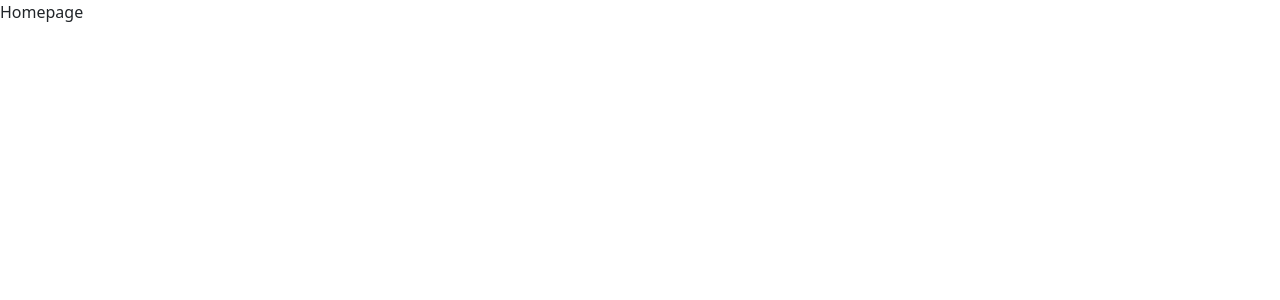
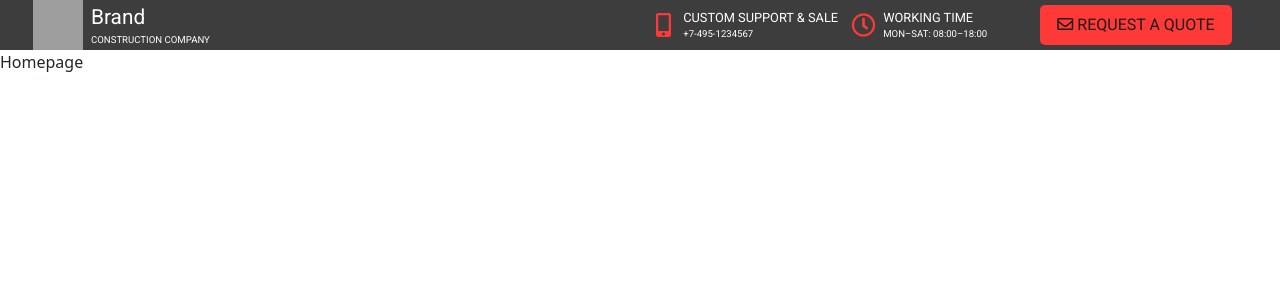
Before and after one commit to melihdizdar/construction-portfolio, a React (Create React App) app in the folder frontend/: page / in a window 1280 px wide. Shown: the top 300 px of the page. Built offline with nearby package versions, Linux system fonts and the light colour scheme; grey boxes are pictures that could not be loaded.

Commit message:
add topbar

```diff
--- a/frontend/src/App.js
+++ b/frontend/src/App.js
@@ -1,10 +1,12 @@
 import { BrowserRouter, Routes, Route } from "react-router-dom";
+import TopBar from "./components/TopBar/TopBar";
 import HomeScreen from "./screens/HomeScreen";
 
 function App() {
   return (
     <div>
         <BrowserRouter>
+            <TopBar/>
             <main>
                 <Routes>
                     <Route path="/" element={<HomeScreen/>}/>
--- /dev/null
+++ b/frontend/src/components/TopBar/TopBar.js
@@ -0,0 +1,42 @@
+import React from 'react'
+import "./topbar.css";
+import logo from "../../assets/logo.png";
+
+export default function TopBar() {
+    return (
+        <div className="topbar">
+            <div className="left">
+                <div className="logo">
+                    <img src={logo} alt="logo"/>
+                </div>
+                <div className="brandStage">
+                    <div className="topText">Brand</div>
+                    <div className="bottomText">CONSTRUCTION COMPANY</div>
+                </div>
+            </div>
+            <div className="right">
+                <div className="info">
+                    <div className="left">
+                        <i class="fas fa-mobile-alt"></i>
+                    </div>
+                    <div className="right">
+                        <div className="header">CUSTOM SUPPORT & SALE</div>
+                        <div className="subHeader">+7-495-1234567</div>
+                    </div>
+                </div>
+                <div className="info">
+                    <div className="left">
+                        <i class="far fa-clock"></i>
+                    </div>
+                    <div className="right">
+                        <div className="header">WORKING TIME</div>
+                        <div className="subHeader">MON–SAT: 08:00–18:00</div>
+                    </div>
+                </div>
+                <div className="buttonStage">
+                    <button><i class="far fa-envelope"></i> REQUEST A QUOTE</button>
+                </div>
+            </div>
+        </div>
+    )
+}
--- /dev/null
+++ b/frontend/src/components/TopBar/topbar.css
@@ -0,0 +1,163 @@
+@import url("https://fonts.googleapis.com/css2?family=Roboto:ital,wght@0,100;0,300;0,400;0,500;0,700;0,900;1,100;1,300;1,400;1,500;1,700;1,900&display=swap");
+.topbar {
+  display: -webkit-box;
+  display: -ms-flexbox;
+  display: flex;
+  -webkit-box-pack: justify;
+      -ms-flex-pack: justify;
+          justify-content: space-between;
+  -webkit-box-align: center;
+      -ms-flex-align: center;
+          align-items: center;
+  width: 100%;
+  font-family: 'Roboto', sans-serif;
+  background-color: #3d3d3d;
+}
+
+.topbar .left {
+  display: -webkit-box;
+  display: -ms-flexbox;
+  display: flex;
+  -webkit-box-pack: space-evenly;
+      -ms-flex-pack: space-evenly;
+          justify-content: space-evenly;
+  -webkit-box-align: center;
+      -ms-flex-align: center;
+          align-items: center;
+  width: 15%;
+  margin-left: 2%;
+}
+
+.topbar .left .logo {
+  display: -webkit-box;
+  display: -ms-flexbox;
+  display: flex;
+  -webkit-box-pack: center;
+      -ms-flex-pack: center;
+          justify-content: center;
+  -webkit-box-align: center;
+      -ms-flex-align: center;
+          align-items: center;
+}
+
+.topbar .left .logo img {
+  width: 50px;
+  height: 50px;
+}
+
+.topbar .left .brandStage {
+  display: -webkit-box;
+  display: -ms-flexbox;
+  display: flex;
+  -webkit-box-pack: start;
+      -ms-flex-pack: start;
+          justify-content: flex-start;
+  -webkit-box-align: start;
+      -ms-flex-align: start;
+          align-items: flex-start;
+  -webkit-box-orient: vertical;
+  -webkit-box-direction: normal;
+      -ms-flex-direction: column;
+          flex-direction: column;
+  color: white;
+}
+
+.topbar .left .brandStage .topText {
+  font-size: 1.3rem;
+}
+
+.topbar .left .brandStage .bottomText {
+  font-size: 0.6rem;
+}
+
+.topbar .right {
+  display: -webkit-box;
+  display: -ms-flexbox;
+  display: flex;
+  width: 50%;
+}
+
+.topbar .right .info {
+  width: 50%;
+  display: -webkit-box;
+  display: -ms-flexbox;
+  display: flex;
+  -webkit-box-pack: space-evenly;
+      -ms-flex-pack: space-evenly;
+          justify-content: space-evenly;
+  -webkit-box-align: center;
+      -ms-flex-align: center;
+          align-items: center;
+}
+
+.topbar .right .info .left {
+  -webkit-box-flex: 20%;
+      -ms-flex: 20%;
+          flex: 20%;
+  display: -webkit-box;
+  display: -ms-flexbox;
+  display: flex;
+  -webkit-box-pack: center;
+      -ms-flex-pack: center;
+          justify-content: center;
+  -webkit-box-align: center;
+      -ms-flex-align: center;
+          align-items: center;
+  font-size: 1.5rem;
+  color: #ff3838;
+}
+
+.topbar .right .info .right {
+  -webkit-box-flex: 80%;
+      -ms-flex: 80%;
+          flex: 80%;
+  display: -webkit-box;
+  display: -ms-flexbox;
+  display: flex;
+  -webkit-box-pack: start;
+      -ms-flex-pack: start;
+          justify-content: flex-start;
+  -webkit-box-align: start;
+      -ms-flex-align: start;
+          align-items: flex-start;
+  -webkit-box-orient: vertical;
+  -webkit-box-direction: normal;
+      -ms-flex-direction: column;
+          flex-direction: column;
+  color: white;
+}
+
+.topbar .right .info .right .header {
+  font-size: 0.8rem;
+}
+
+.topbar .right .info .right .subHeader {
+  font-size: 0.6rem;
+}
+
+.topbar .right .buttonStage {
+  width: 60%;
+  display: -webkit-box;
+  display: -ms-flexbox;
+  display: flex;
+  -webkit-box-pack: start;
+      -ms-flex-pack: start;
+          justify-content: flex-start;
+  -webkit-box-align: start;
+      -ms-flex-align: start;
+          align-items: flex-start;
+}
+
+.topbar .right .buttonStage button {
+  background-color: #ff3838;
+  color: #1c1c1c;
+  border: none;
+  height: 40px;
+  width: 80%;
+  border-radius: 5px;
+}
+
+.topbar .right .buttonStage button:hover {
+  opacity: 0.7;
+}
+/*# sourceMappingURL=topbar.css.map */
--- /dev/null
+++ b/frontend/src/components/TopBar/topbar.scss
@@ -0,0 +1,94 @@
+$red_1:#ff4d4d;
+$red_2:#ff3838;
+$black_1:#4b4b4b;
+$black_2:#3d3d3d;
+$black_3:#1c1c1c;
+$grey_1:#d1ccc0;
+$white:white;
+@import url('https://fonts.googleapis.com/css2?family=Roboto:ital,wght@0,100;0,300;0,400;0,500;0,700;0,900;1,100;1,300;1,400;1,500;1,700;1,900&display=swap');
+.topbar{
+    display: flex;
+    justify-content: space-between;
+    align-items: center;
+    width: 100%;
+    font-family: 'Roboto', sans-serif;
+    background-color: $black_2;
+    .left{
+        display: flex;
+        justify-content: space-evenly;
+        align-items: center;
+        width: 15%;
+        margin-left: 2%;
+        .logo{
+            display: flex;
+            justify-content: center;
+            align-items: center;
+            img{
+                width: 50px;
+                height: 50px;
+            }
+        }
+        .brandStage{
+            display: flex;
+            justify-content: flex-start;
+            align-items: flex-start;
+            flex-direction: column;
+            color: $white;
+            .topText{
+                font-size: 1.3rem;
+            }
+            .bottomText{
+                font-size: 0.6rem;
+            }
+        }
+    }
+    .right{
+        display: flex;
+        width: 50%;
+        .info{
+            width: 50%;
+            display: flex;
+            justify-content: space-evenly;
+            align-items: center;
+            .left{
+                flex: 20%;
+                display: flex;
+                justify-content: center;
+                align-items: center;
+                font-size: 1.5rem;
+                color: $red_2;
+            }
+            .right{
+                flex: 80%;
+                display: flex;
+                justify-content: flex-start;
+                align-items: flex-start;
+                flex-direction: column;
+                color: $white;
+                .header{
+                    font-size: 0.8rem;
+                }
+                .subHeader{
+                    font-size: 0.6rem;
+                }
+            }
+        }
+        .buttonStage{
+            width: 60%;
+            display: flex;
+            justify-content: flex-start;
+            align-items: flex-start;
+            button{
+                background-color: $red_2;
+                color: $black_3;
+                border: none;
+                height: 40px;
+                width: 80%;
+                border-radius: 5px;
+            }
+            button:hover{
+                opacity: 0.7;
+            }
+        }
+    }
+}
```
Also changed, not shown: 1 other file (tests, documents, lock files or other folders).
